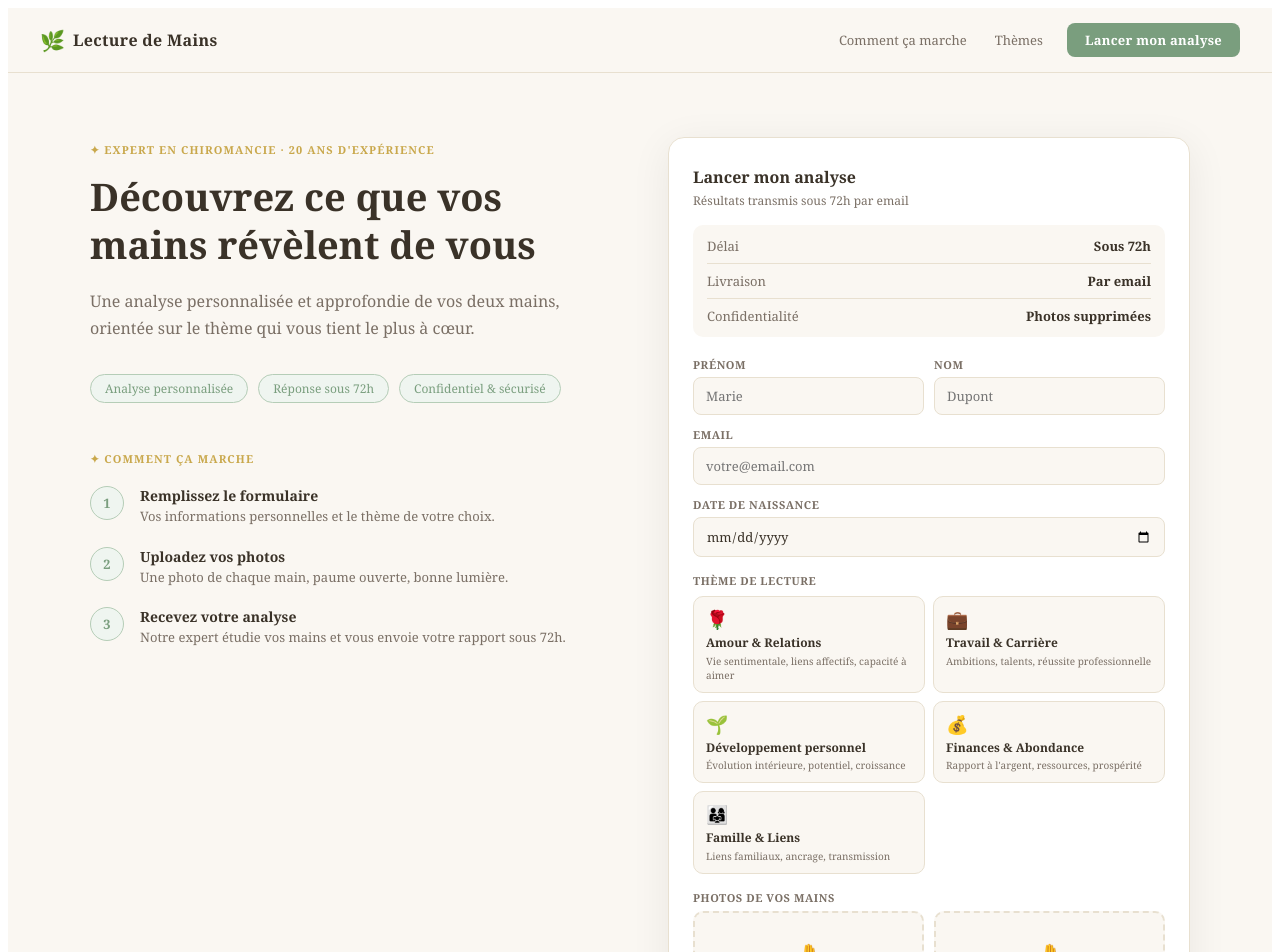
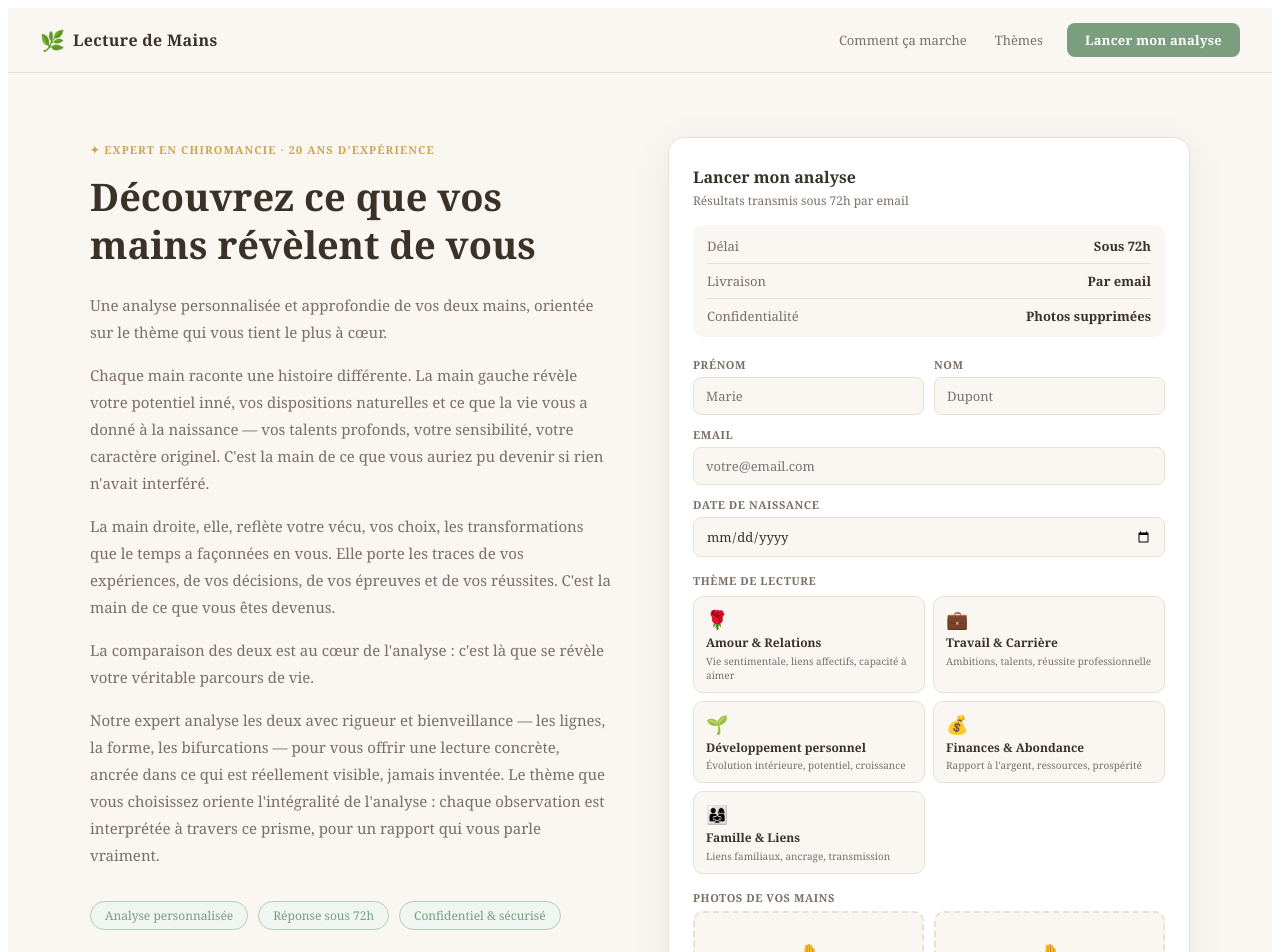
Before and after one commit to Pelleas6/palm-mvp, a Next.js app: page / in a window 1280 px wide. Shown: the top 952 px of the page. Built offline with nearby package versions, Linux system fonts and the light colour scheme.

Commit message:
Update page.js

```diff
--- a/app/page.js
+++ b/app/page.js
@@ -153,7 +153,7 @@ export default function Home() {
         </div>
         <div style={{ display: "flex", alignItems: "center", gap: 4 }}>
           <a href="#comment" style={{ fontSize: 13, color: theme.textLight, textDecoration: "none", padding: "6px 12px" }}>Comment ça marche</a>
-          <a href="#themes" style={{ fontSize: 13, color: theme.textLight, textDecoration: "none", padding: "6px 12px" }}>Thèmes</a>
+          <a href="#formulaire" style={{ fontSize: 13, color: theme.textLight, textDecoration: "none", padding: "6px 12px" }}>Thèmes</a>
           <a href="#formulaire" style={{
             fontSize: 13, fontWeight: 600, color: "#fff",
             backgroundColor: theme.sage, textDecoration: "none",
@@ -175,6 +175,7 @@ export default function Home() {
         gap: 56,
         alignItems: "start",
       }}>
+
         {/* Colonne gauche */}
         <div>
           <div style={{
@@ -187,14 +188,29 @@ export default function Home() {
           </div>
           <h1 style={{
             fontSize: 38, fontWeight: 700, color: theme.text,
-            lineHeight: 1.25, margin: "0 0 20px",
+            lineHeight: 1.25, margin: "0 0 24px",
           }}>
             Découvrez ce que vos mains révèlent de vous
           </h1>
-          <p style={{ fontSize: 16, color: theme.textLight, lineHeight: 1.7, margin: "0 0 32px" }}>
+
+          {/* Texte enrichi */}
+          <p style={{ fontSize: 15, color: theme.textLight, lineHeight: 1.8, margin: "0 0 16px" }}>
             Une analyse personnalisée et approfondie de vos deux mains, orientée sur le thème qui vous tient le plus à cœur.
           </p>
+          <p style={{ fontSize: 15, color: theme.textLight, lineHeight: 1.8, margin: "0 0 16px" }}>
+            Chaque main raconte une histoire différente. La main gauche révèle votre potentiel inné, vos dispositions naturelles et ce que la vie vous a donné à la naissance — vos talents profonds, votre sensibilité, votre caractère originel. C'est la main de ce que vous auriez pu devenir si rien n'avait interféré.
+          </p>
+          <p style={{ fontSize: 15, color: theme.textLight, lineHeight: 1.8, margin: "0 0 16px" }}>
+            La main droite, elle, reflète votre vécu, vos choix, les transformations que le temps a façonnées en vous. Elle porte les traces de vos expériences, de vos décisions, de vos épreuves et de vos réussites. C'est la main de ce que vous êtes devenus.
+          </p>
+          <p style={{ fontSize: 15, color: theme.textLight, lineHeight: 1.8, margin: "0 0 16px" }}>
+            La comparaison des deux est au cœur de l'analyse : c'est là que se révèle votre véritable parcours de vie.
+          </p>
+          <p style={{ fontSize: 15, color: theme.textLight, lineHeight: 1.8, margin: "0 0 32px" }}>
+            Notre expert analyse les deux avec rigueur et bienveillance — les lignes, la forme, les bifurcations — pour vous offrir une lecture concrète, ancrée dans ce qui est réellement visible, jamais inventée. Le thème que vous choisissez oriente l'intégralité de l'analyse : chaque observation est interprétée à travers ce prisme, pour un rapport qui vous parle vraiment.
+          </p>
 
+          {/* Badges */}
           <div style={{ display: "flex", flexWrap: "wrap", gap: 10, marginBottom: 48 }}>
             {["Analyse personnalisée", "Réponse sous 72h", "Confidentiel & sécurisé"].map((b) => (
               <span key={b} style={{
@@ -208,6 +224,7 @@ export default function Home() {
             ))}
           </div>
 
+          {/* Comment ça marche */}
           <div id="comment">
             <div style={{ fontSize: 11, fontWeight: 700, color: theme.gold, letterSpacing: "0.1em", textTransform: "uppercase", marginBottom: 20 }}>
               ✦ Comment ça marche
```
